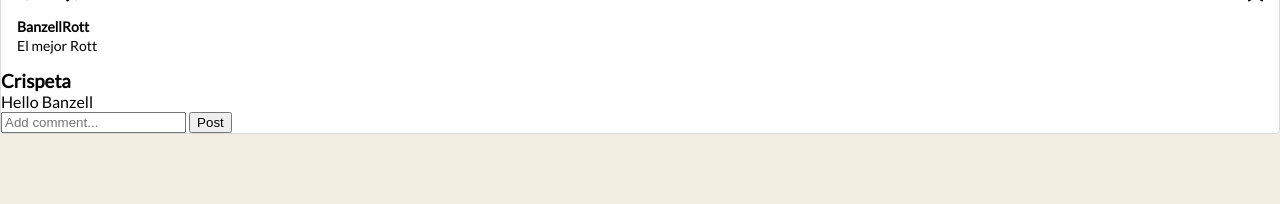
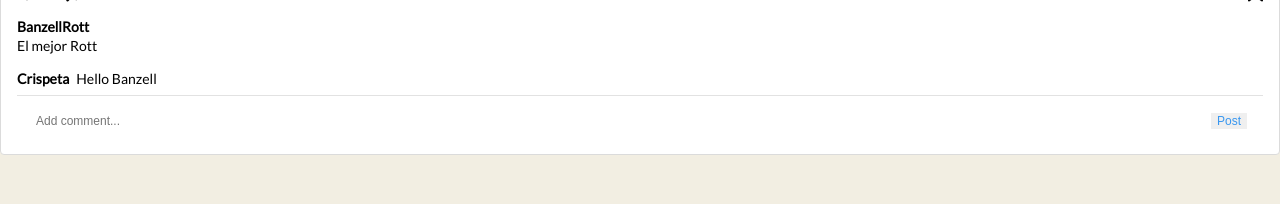
Before and after one commit to jorge4punto0/banzellgram, a Svelte app: page / in a window 1280 px wide. Shown: the part 1112-1316 px from the top of the page. Built offline with nearby package versions, Linux system fonts and the light colour scheme.

Commit message:
Comments styles

```diff
--- a/src/components/Comments.svelte
+++ b/src/components/Comments.svelte
@@ -12,8 +12,61 @@
         placeholder="Add comment..."
         id="text"
         >
-        <button type="submit" >Post</button>
+        <button type="submit">Post</button>
       </form>
     </div>
   </div>
 </div>
+
+<style>
+  .Comments h3 {
+    font-size: 14px;
+    color: black;
+    font-weight: bold;
+    margin: 0;
+    padding: 0;
+  }
+  .Comments span {
+    font-size: 14px;
+    margin: 0 0 0 0.5em;
+    font-weight: normal;
+    color: rgba(black, 0.9);
+  }
+  .Comments__add {
+    padding: 1em 1em 1em 1em;
+    border-top: 1px solid rgba(219, 219, 219, 0.8);
+  }
+  .Comments__add form {
+    display: flex;
+    justify-content: space-between;
+    align-items: center;
+  }
+  .Comments__container {
+    padding: 0 1em 0.5em 1em;
+  }
+  .Comments__users {
+    margin: 0 0 0.5em 0;
+    display: flex;
+  }
+
+  input {
+    border: solid 1px #e9e9e9;
+    border-radius: 5px;
+    color: #696969;
+    border: 1px solid transparent;
+    font-size: 12px;
+    outline: none;
+    width: 100%;
+    display: flex;
+  }
+  button {
+    border: none;
+    color: #3897f0;
+    font-size: 12px;
+    outline: none;
+    cursor: pointer;
+  }
+  label {
+    display: none;
+  }
+</style>
```
